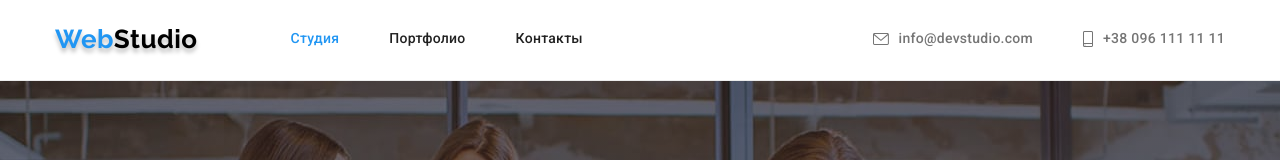
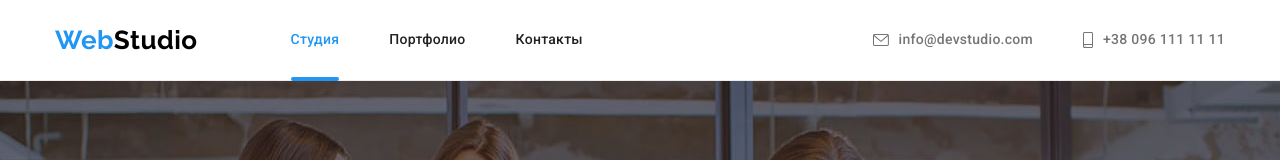
Before and after one commit to oksana-mart/goit-markup-hw-05, a plain HTML site: page index.html in a window 1280 px wide. Shown: the top 160 px of the page. Drawn offline with nearby package versions, Linux system fonts and the light colour scheme.

Commit message:
Додає декоративне підкреслення в навігації

```diff
--- a/css/style.css
+++ b/css/style.css
@@ -73,15 +73,13 @@ img {
 
 header {
   border-bottom: 1px solid var(--header-border-bottom-color);
-  padding-top: 24px;
-  padding-bottom: 25px;
 }
 
 .logo-nav {
   font-family: 'Raleway', sans-serif;
   color: #000000;
   font-size: 26px;
-  text-shadow: 0px 4px 4px rgba(0, 0, 0, 0.25);
+  /*text-shadow: 0px 4px 4px rgba(0, 0, 0, 0.25);*/
   margin-right: 93px;
 }
 
@@ -90,13 +88,30 @@ header {
 }
 
 .nav-link {
+  position: relative;
   color: var(--secondary-text-color);
   font-weight: 500;
   font-size: 14px;
   line-height: 1.14;
   letter-spacing: 0.02em;
   display: block;
+  padding: 32px 0;
 
+  transition-duration: 250ms;
+  transition-timing-function: cubic-bezier(0.4, 0, 0.2, 1);
+}
+
+.nav-link::after {
+  position: absolute;
+  bottom: -1px;
+  right: 0;
+  content: "";
+  display: block;
+  width: 100%;
+  height: 4px;
+  background: var(--accent-color);
+  border-radius: 2px;
+  opacity: 0;
   transition-duration: 250ms;
   transition-timing-function: cubic-bezier(0.4, 0, 0.2, 1);
 }
@@ -113,6 +128,10 @@ header {
 
 .nav-link.current {
   color: var(--accent-color);
+}
+
+.nav-link.current::after {
+  opacity: 1;
 }
 
 .nav-list {
@@ -151,6 +170,8 @@ header {
 .icon-tel {
   margin-right: 10px;
 }
+
+/* Hero */
 
 .hero {
   text-align: center;
```
